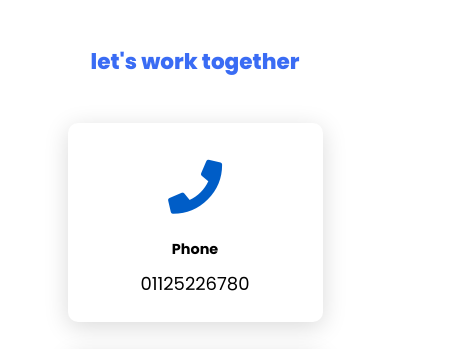
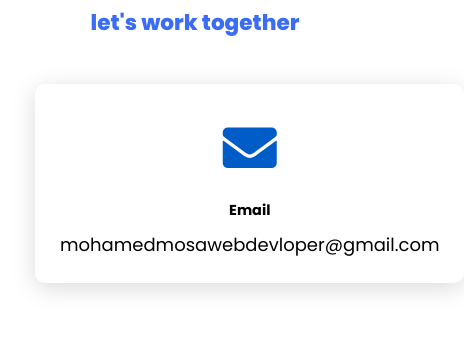
Before and after one commit to Masry2001/PortofolioV-1, a plain HTML site: page index.html in a window 390 px wide. Shown: the part 4170-4519 px from the top of the page, 464 px wide, since content can reach past the window. Drawn offline with Linux system fonts and the light colour scheme.

Commit message:
removing phone number

```diff
--- a/css/websiteStyle.css
+++ b/css/websiteStyle.css
@@ -137,7 +137,6 @@ section {
 
 .card {
     background-color: #ffffff;
-    width: 21.25em;
     box-shadow: 0 5px 25px rgba(1, 1, 1, 15%);
     border-radius: 10px;
     padding: 25px;
--- a/index.html
+++ b/index.html
@@ -183,22 +183,14 @@
     <section class="cards contact" id="contact">
         <h2 class="title">let's work together</h2>
         <div class="content">
-            <div class="card">
-                <div class="icon">
-                    <i class="fas fa-phone"></i>
-                </div>
-                <div class="info">
-                    <h3>Phone</h3>
-                    <p>01125226780</p>
-                </div>
-            </div>
+
             <div class="card">
                 <div class="icon">
                     <i class="fas fa-envelope"></i>
                 </div>
                 <div class="info">
                     <h3>Email</h3>
-                    <p>mohamedmosa<br>webdevloper@gmail.com</p>
+                    <p>mohamedmosawebdevloper@gmail.com</p>
 
                 </div>
             </div>
```
